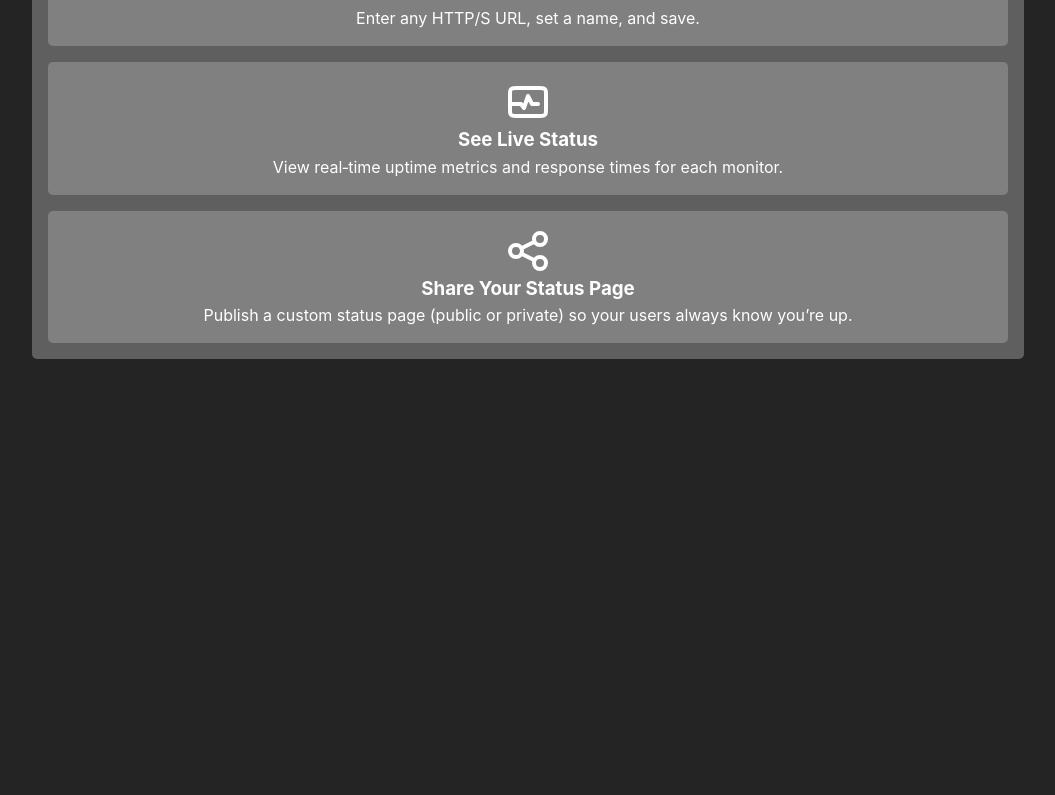
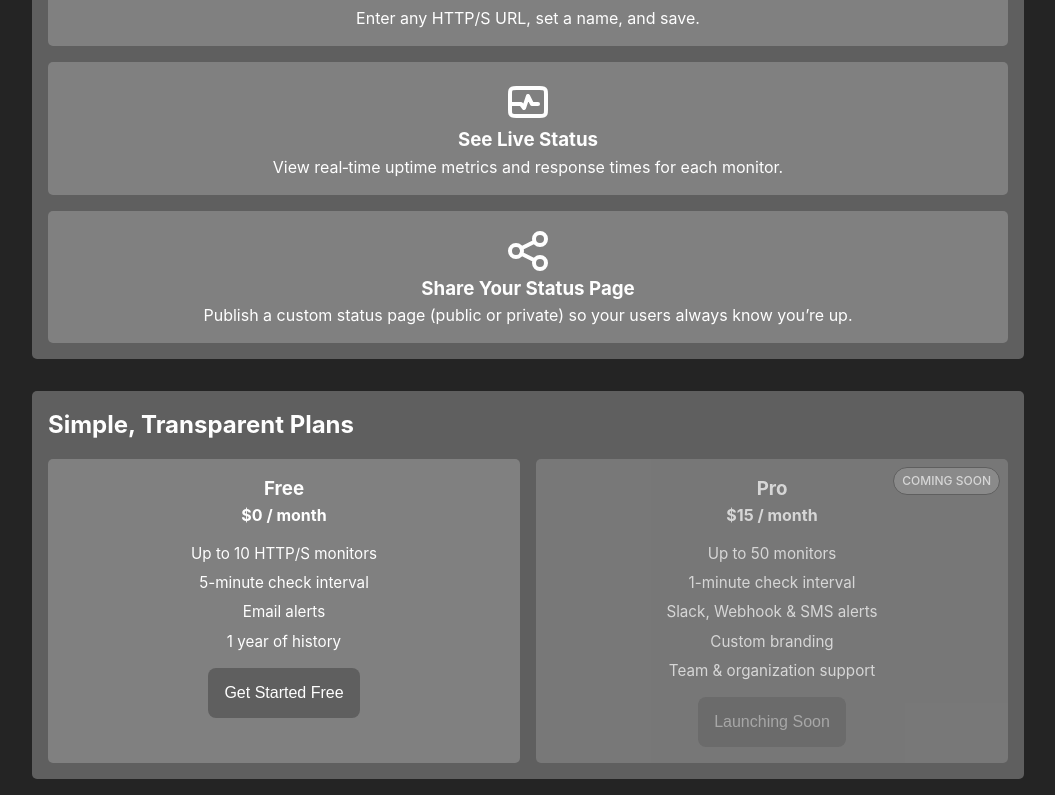
Before and after one commit to HarryC05/pulsewatch, a React (Vite) app in the folder client/: page / in a window 1280 px wide. Shown: the part 1838-2633 px from the top of the page, without its empty margins (112-1167 px from the left). Before the commit the page ends 2213 px from the top, so only its background shows below. Built offline with nearby package versions, Linux system fonts and the light colour scheme; no server answers.

Commit message:
feat: add pricing section with Free and Pro tiers to homepage

```diff
--- a/client/src/pages/Homepage.jsx
+++ b/client/src/pages/Homepage.jsx
@@ -159,6 +159,46 @@ const Homepage = () => {
 						</Card>
 					</div>
 				</Section>
+				<Section className="homepage__pricing" data-width="narrow">
+					<h2>Simple, Transparent Plans</h2>
+
+					<div className="homepage__pricing-grid">
+						{/* Free Tier */}
+						<Card className="homepage__pricing-card pricing--free">
+							<h3>Free</h3>
+							<p className="homepage__price-amount">$0 / month</p>
+							<ul>
+								<li>Up to 10 HTTP/S monitors</li>
+								<li>5-minute check interval</li>
+								<li>Email alerts</li>
+								<li>1 year of history</li>
+							</ul>
+							<Button
+								variant="secondary"
+								onClick={() => navigate('/login?signup=true')}
+							>
+								Get Started Free
+							</Button>
+						</Card>
+
+						{/* Pro Tier (Coming Soon) */}
+						<Card className="homepage__pricing-card pricing--upcoming">
+							<Tag className="homepage__pricing-tag">Coming Soon</Tag>
+							<h3>Pro</h3>
+							<p className="homepage__price-amount">$15 / month</p>
+							<ul>
+								<li>Up to 50 monitors</li>
+								<li>1-minute check interval</li>
+								<li>Slack, Webhook & SMS alerts</li>
+								<li>Custom branding</li>
+								<li>Team & organization support</li>
+							</ul>
+							<Button variant="secondary" disabled>
+								Launching Soon
+							</Button>
+						</Card>
+					</div>
+				</Section>
 			</Page>
 		</>
 	);
--- a/client/src/styles/pages/_Homepage.scss
+++ b/client/src/styles/pages/_Homepage.scss
@@ -71,3 +71,46 @@ main.homepage .page__content > div[data-width="full"] {
   display: grid;
   gap: 1rem;
 }
+
+.homepage__pricing-grid {
+  display: grid;
+  gap: 1rem;
+  grid-template-columns: repeat(auto-fit, minmax(20rem, 1fr));
+
+  /* stylelint-disable-next-line plugin/selector-bem-pattern */
+  ul {
+    font-size: 0.95rem;
+    line-height: 1.4;
+    list-style: none;
+    margin: 1rem 0;
+    padding: 0;
+
+    /* stylelint-disable-next-line plugin/selector-bem-pattern */
+    li {
+      margin-bottom: 0.5rem;
+    }
+  }
+}
+
+.homepage__pricing-card {
+  position: relative;
+  text-align: center;
+}
+
+.homepage__price-amount {
+  font-weight: bold;
+  margin-bottom: 1rem;
+}
+
+/* stylelint-disable-next-line plugin/selector-bem-pattern */
+.pricing--upcoming {
+  opacity: 0.75;
+  pointer-events: none;
+
+  /* stylelint-disable-next-line plugin/selector-bem-pattern */
+  .homepage__pricing-tag {
+    position: absolute;
+    right: 0.5rem;
+    top: 0.5rem;
+  }
+}
```
